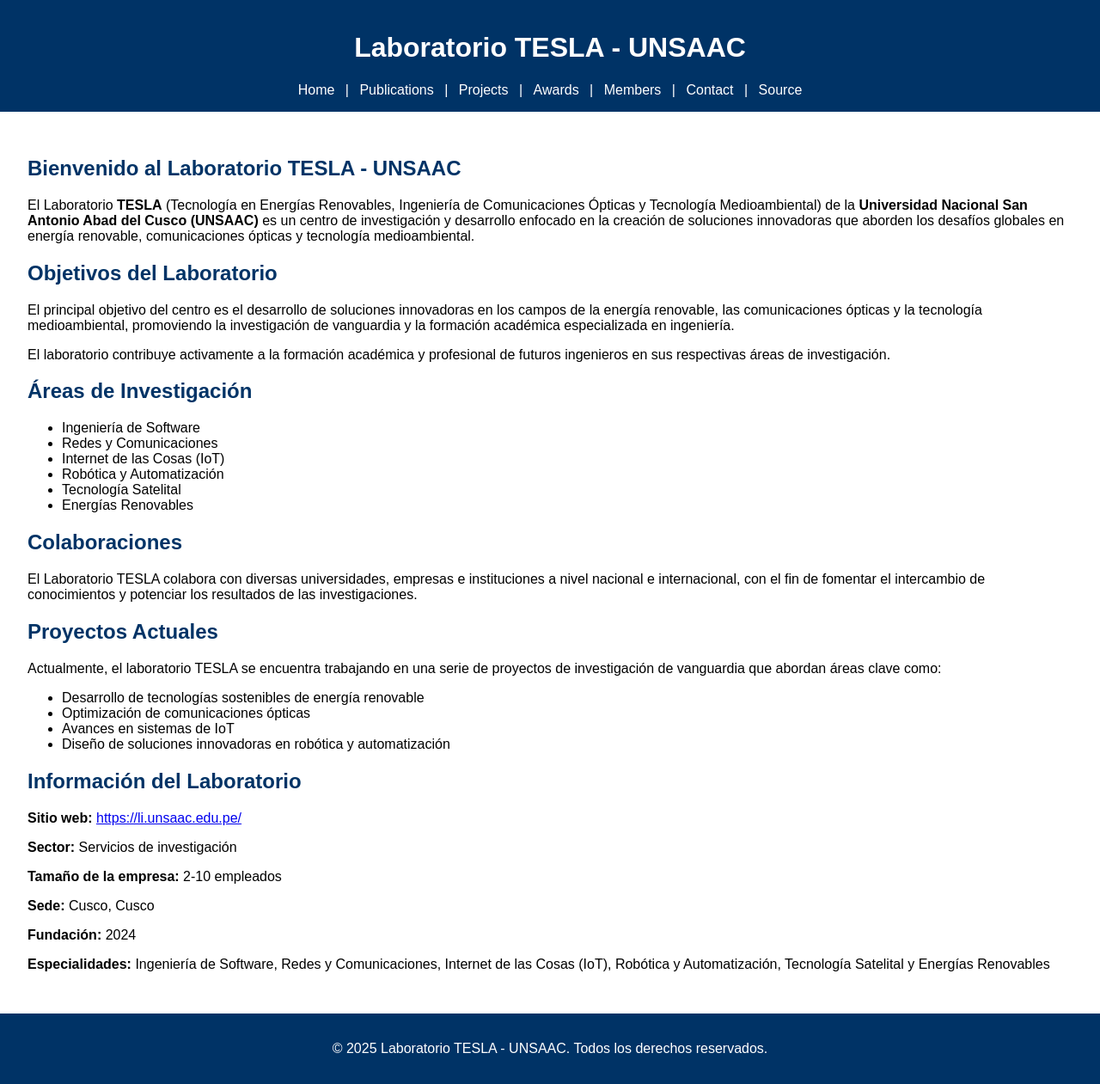
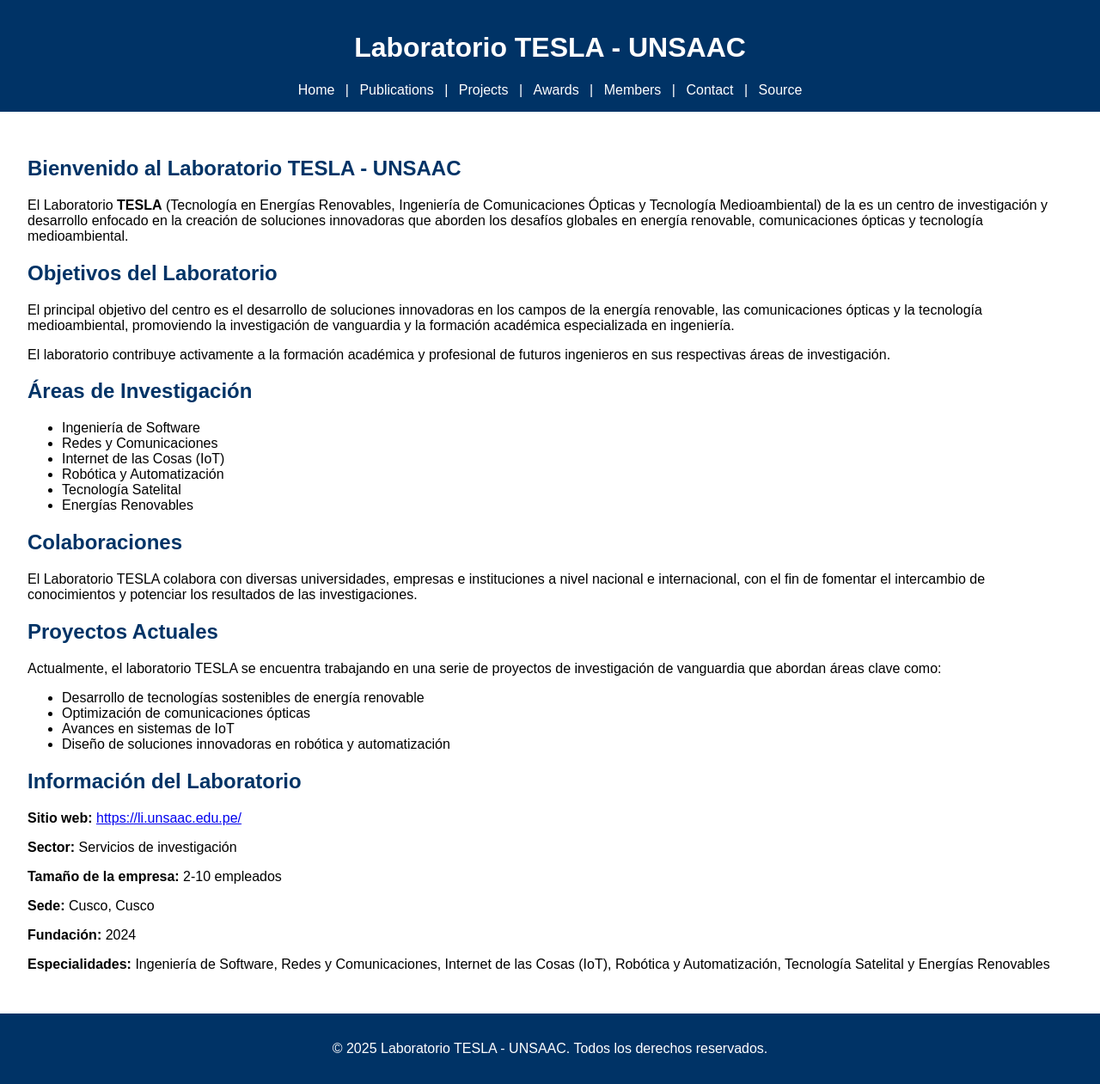
Before and after one commit to laboratoriotesla-unsaac/laboratoriotesla-unsaac.github.io, a Jekyll site: the page built from index.html, in a window 1280 px wide. Shown: the whole page at 86% size. Built offline with Jekyll 4.4.1, drawn with Linux system fonts in a browser that asks for light colours.

Commit message:
Update index.html

```diff
--- a/index.html
+++ b/index.html
@@ -7,7 +7,7 @@
   <h2>Bienvenido al Laboratorio TESLA - UNSAAC</h2>
   <p>
     El Laboratorio <strong>TESLA</strong> (Tecnología en Energías Renovables, Ingeniería de Comunicaciones Ópticas y Tecnología Medioambiental) de la
-    <a href="https://www.unsaac.edu.pe/" target="_blank" class="unsaac-link"><strong>Universidad Nacional San Antonio Abad del Cusco (UNSAAC)</strong></a> es un centro de investigación y desarrollo enfocado en la creación de soluciones
+     es un centro de investigación y desarrollo enfocado en la creación de soluciones
     innovadoras que aborden los desafíos globales en energía renovable, comunicaciones ópticas y tecnología medioambiental.
   </p>
 </section>
```
